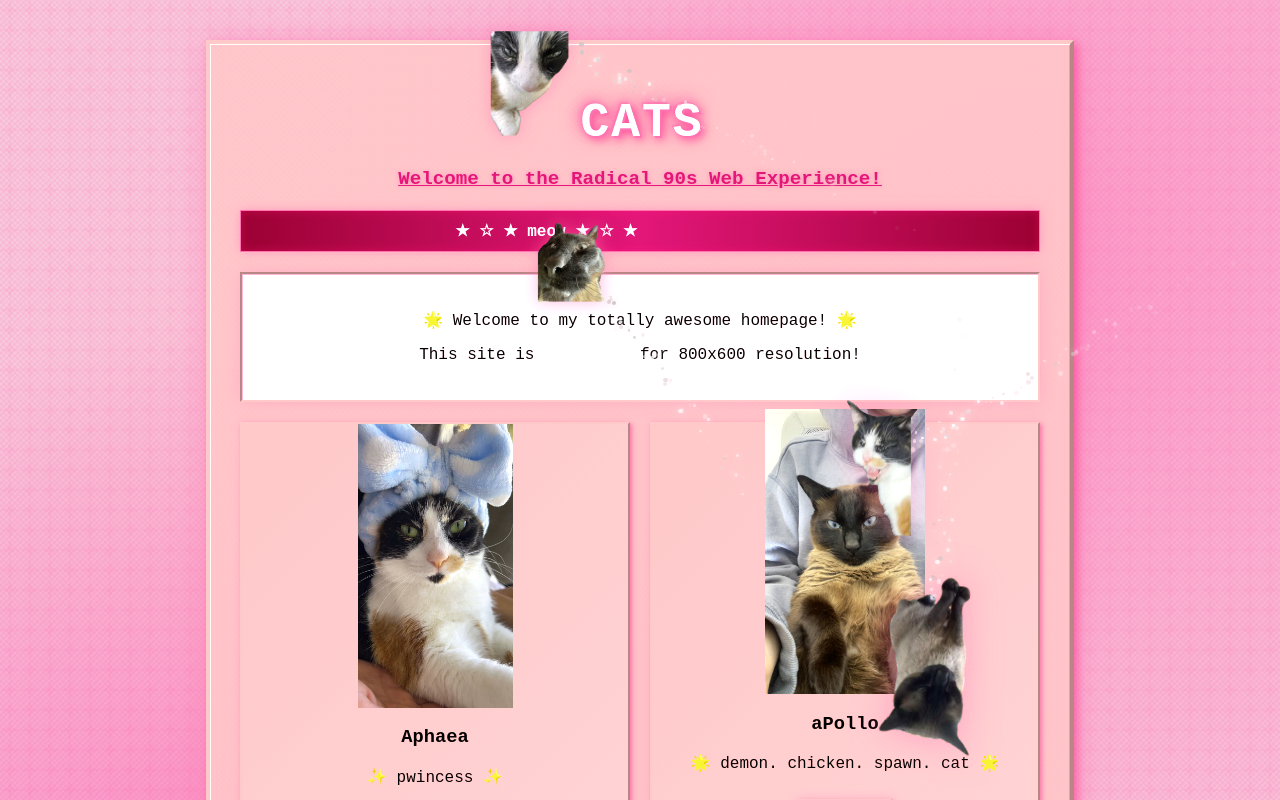
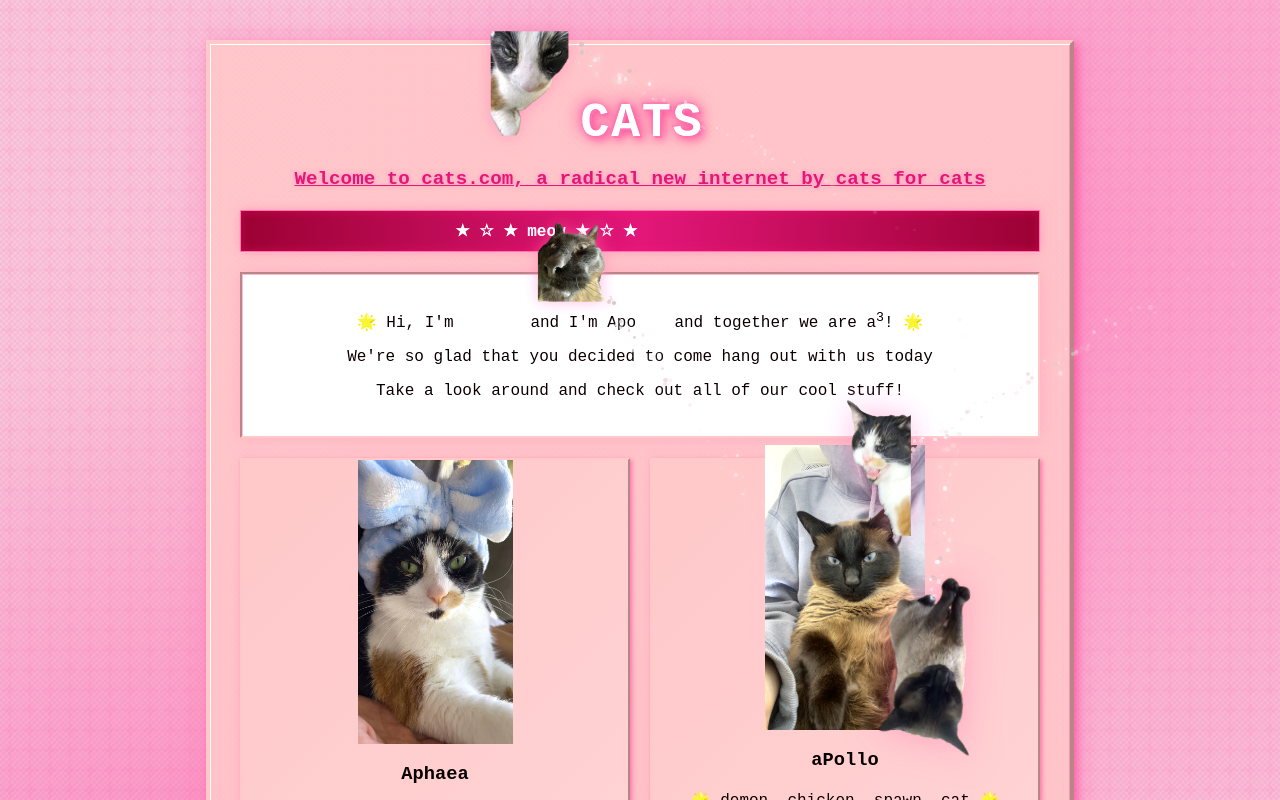
Before and after one commit to w-i-l-l-g/a3baby, a React (Create React App) app: page / in a window 1280 px wide. Shown: the top 800 px of the page. Built offline with nearby package versions, Linux system fonts and the light colour scheme; a web font is replaced by a local one.

Commit message:
fun, updated text

```diff
--- a/public/index.html
+++ b/public/index.html
@@ -9,7 +9,7 @@
       name="description"
       content="90s themed web app"
     />
-    <title>cats cubed</title>
+    <title>a<sup>3</sup></title>
   </head>
   <body>
     <noscript>You need to enable JavaScript to run this app.</noscript>
--- a/src/App.js
+++ b/src/App.js
@@ -173,7 +173,7 @@
       <FlyingCats />
       <div className="main-content">
         <h1 className="glitter-text">cats</h1>
-        <p className="subtitle">Welcome to the Radical 90s Web Experience!</p>
+        <p className="subtitle">Welcome to cats.com, a radical new internet by cats for cats</p>
 
         <div className="marquee">
           <div className="marquee-text">
@@ -182,8 +182,9 @@
         </div>
 
         <div className="welcome-box">
-          <p>🌟 Welcome to my totally awesome homepage! 🌟</p>
-          <p>This site is <span className="blink">OPTIMIZED</span> for 800x600 resolution!</p>
+          <p>🌟 Hi, I'm <span className="blink">Aphaea</span> and I'm Apo<span className="blink">llo</span> and together we are a<sup>3</sup>! 🌟</p>
+          <p> We're so glad that you decided to come hang out with us today </p>
+          <p> Take a look around and check out all of our cool stuff! </p>
         </div>
 
         <div className="retro-grid">
```
Also changed, not shown: amplify.yml (renamed from amplify.yaml).
